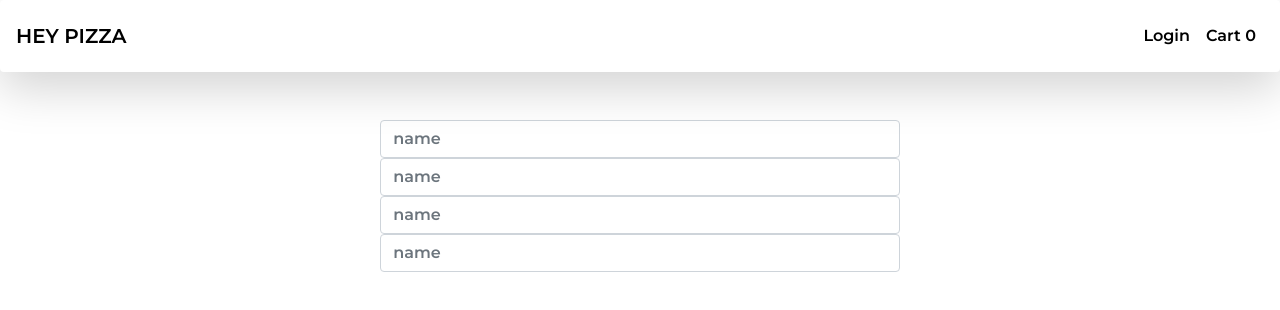
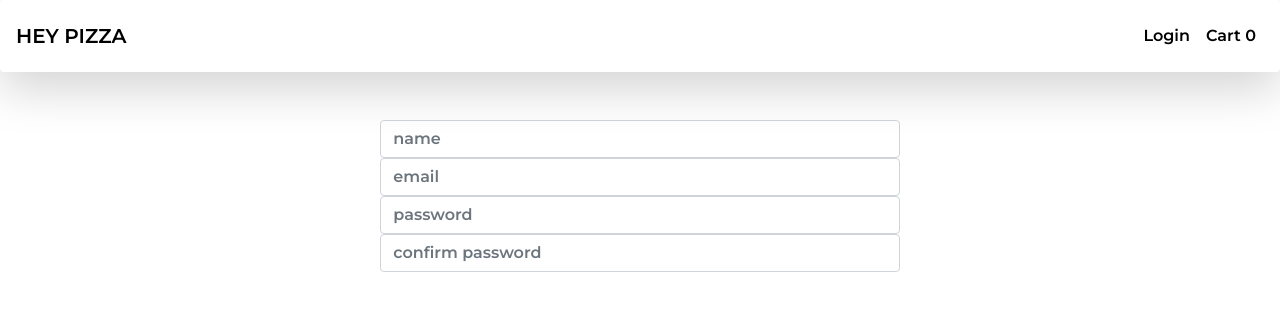
Before and after one commit to sakthiveltsmr/Pizza-Front-End-using-React, a React (Create React App) app: page /register in a window 1280 px wide. Shown: the top 310 px of the page. Built offline with nearby package versions, Linux system fonts and the light colour scheme.

Commit message:
register

```diff
--- a/src/pages/Register/Register.js
+++ b/src/pages/Register/Register.js
@@ -13,20 +13,20 @@ export default function Register() {
               required
             />
             <input
-              type="text"
-              placeholder="name"
+              type="email"
+              placeholder="email"
               className="form-control"
               required
             />
             <input
               type="text"
-              placeholder="name"
+              placeholder="password"
               className="form-control"
               required
             />
             <input
               type="text"
-              placeholder="name"
+              placeholder="confirm password"
               className="form-control"
               required
             />
```
